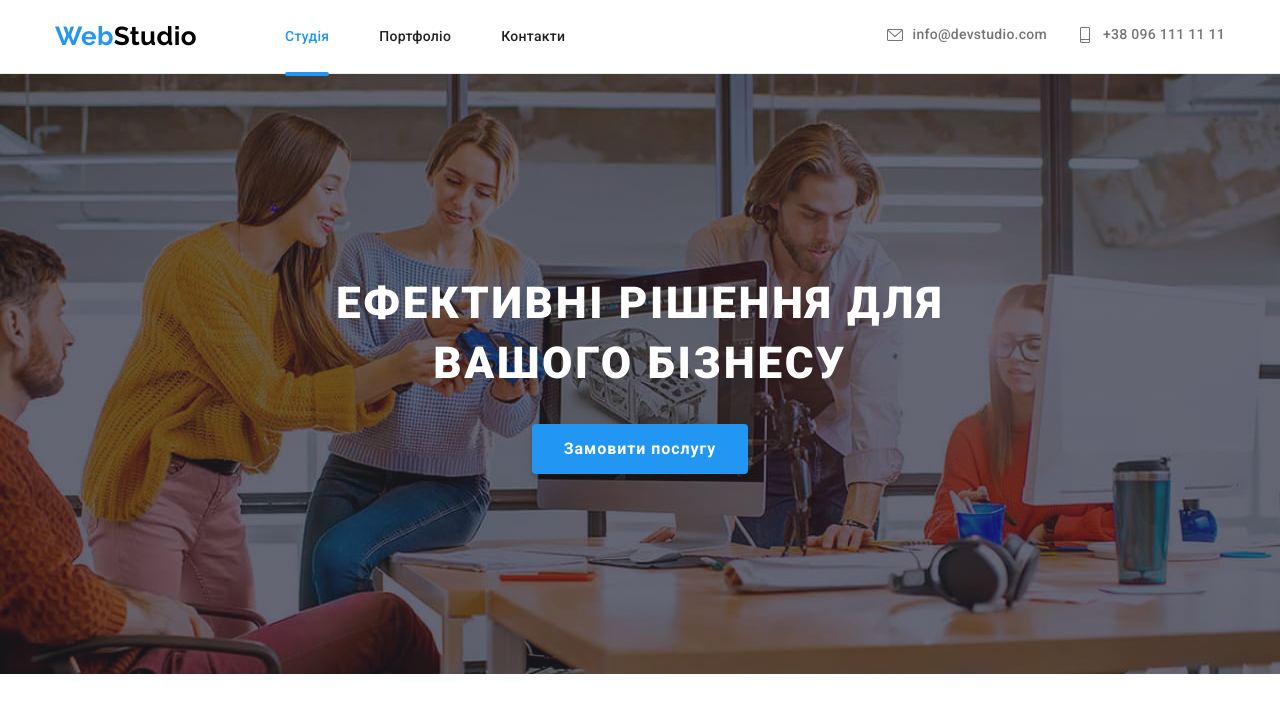
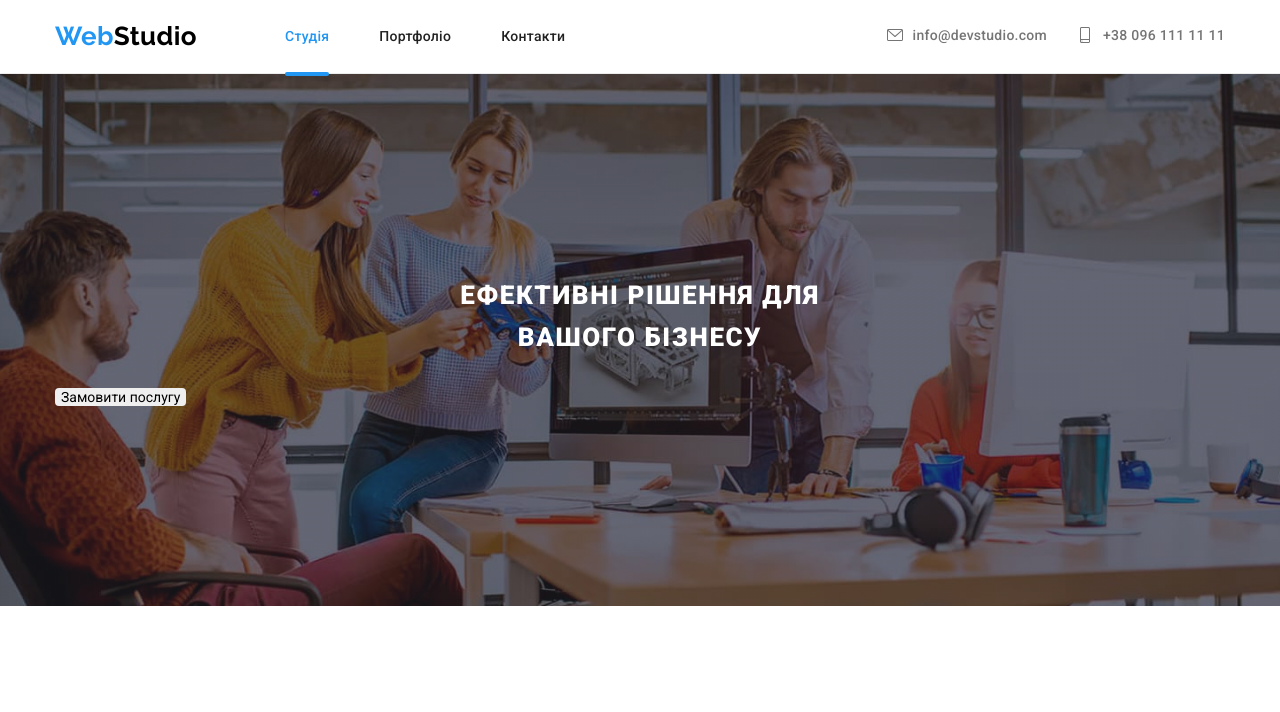
Before and after one commit to Oleksii-Roz/goit-markup-hw-08, a plain HTML site: page index.html in a window 1280 px wide. Drawn offline with nearby package versions, Linux system fonts and the light colour scheme.

Commit message:
hero начало

```diff
--- a/index.html
+++ b/index.html
@@ -139,7 +139,7 @@
 		<!--Основное, тело, main-->
 		<main>
 			<!--Hero. Баннер, кнопка-->
-			<section class="section hero">
+			<section class="hero">
 				<div class="container">
 					<h1 class="hero-text">Ефективні рішення для вашого бізнесу</h1>
 					<button class="hero-btn" type="button" data-modal-open>Замовити послугу</button>
--- a/sass/layout/_header.scss
+++ b/sass/layout/_header.scss
@@ -1,5 +1,12 @@
 /* ==========Header шапка сайта (WebStudio, Студия, Портфолио, Контакты, email, tel) index.html========== */
+.header-flex {
+	display: flex;
+	align-items: center;
+	justify-content: space-between;
+}
+
 // 0 - 767px
+
 @media screen and (max-width: 767px) {
 	.header-nav__first {
 		display: none;
@@ -22,12 +29,7 @@
 	}
 }
 
-.header-flex {
-	display: flex;
-	align-items: center;
-	justify-content: space-between;
-}
-
+// 768px - max
 @media screen and (min-width: 768px) {
 	.mobile-menu-open {
 		display: none;
@@ -112,7 +114,7 @@
 		}
 	}
 }
-
+// 1200px - max
 @media screen and (min-width: 1200px) {
 	.header-contact {
 		display: flex;
@@ -132,6 +134,6 @@
 
 	.header-contact__link {
 		font-size: 14px;
-		line-height: 1.14;
+		line-height: 1.143;
 	}
 }
--- a/sass/layout/_hero.scss
+++ b/sass/layout/_hero.scss
@@ -1,15 +1,69 @@
 /* ==========Hero. Баннер, кнопка index.html========== */
+
+// 0 - 767px
+// @media screen and (max-width: 767px) {
+@media screen and (min-width: 200px) {
 	.hero {
 		background-color: #c4c4c4;
-	max-width: 1600px;
-	height: 600px;
+		padding-top: 118px;
+		padding-bottom: 118px;
 		margin-left: auto;
 		margin-right: auto;
 		background-image: linear-gradient(rgba(47, 48, 58, 0.4), rgba(47, 48, 58, 0.4)),
-		url(../images/hero/1200/jpg/hero-1200.jpg);
+			url(../images/hero/480/jpg/hero-480.jpg);
 		background-repeat: no-repeat;
 		background-position: center;
 		background-size: cover;
+	}
+
+	@media screen and (min-device-pixel-ratio: 2) and (min-width: 480px),
+		screen and (min-resolution: 192dpi) and (min-width: 480px),
+		screen and (min-resolution: 2dppx) and (min-width: 480px) {
+		.hero {
+			background-image: linear-gradient(rgba(47, 48, 58, 0.4), rgba(47, 48, 58, 0.4)),
+				url(../images/hero/480/jpg/hero-480@2x.jpg);
+		}
+	}
+
+	.hero-text {
+		max-width: 360px;
+		width: 100%;
+		font-weight: 900;
+		font-size: 26px;
+		line-height: 1.62;
+		text-align: center;
+		letter-spacing: 0.06em;
+		text-transform: uppercase;
+		color: var(--my-white);
+		margin: 0 auto;
+		margin-bottom: 30px;
+	}
+}
+
+// 768px - max
+@media screen and (min-width: 768px) {
+	.hero {
+		background-image: linear-gradient(rgba(47, 48, 58, 0.4), rgba(47, 48, 58, 0.4)),
+			url(../images/hero/768/jpg/hero-768.jpg);
+	}
+
+	@media screen and (min-device-pixel-ratio: 2) and (min-width: 768px),
+		screen and (min-resolution: 192dpi) and (min-width: 768px),
+		screen and (min-resolution: 2dppx) and (min-width: 768px) {
+		.hero {
+			background-image: linear-gradient(rgba(47, 48, 58, 0.4), rgba(47, 48, 58, 0.4)),
+				url(../images/hero/768/jpg/hero-768@2x.jpg);
+		}
+	}
+}
+
+// 1200px - max
+@media screen and (min-width: 1200px) {
+	.hero {
+		padding-top: 200px;
+		padding-bottom: 200px;
+		background-image: linear-gradient(rgba(47, 48, 58, 0.4), rgba(47, 48, 58, 0.4)),
+			url(../images/hero/1200/jpg/hero-1200.jpg);
 	}
 
 	@media screen and (min-device-pixel-ratio: 2) and (min-width: 1200px),
@@ -20,36 +74,59 @@
 				url(../images/hero/1200/jpg/hero-1200@2x.jpg);
 		}
 	}
-
-.hero-text {
-	font-weight: 900;
-	font-size: 44px;
-	line-height: 1.36;
-	text-align: center;
-	letter-spacing: 0.06em;
-	text-transform: uppercase;
-	color: var(--my-white);
-	width: 696px;
-	margin: 0 auto;
-	margin-bottom: 30px;
 }
 
-.hero-btn {
-	font-family: inherit;
-	font-weight: 700;
-	font-size: 16px;
-	line-height: 1.88;
-	letter-spacing: 0.06em;
-	margin: 0 auto;
-	color: var(--my-white);
-	background: var(--accent-color);
-	box-shadow: 0px 4px 4px rgba(0, 0, 0, 0.15);
-	padding: 10px 32px;
-	align-items: center;
-	transition: background-color var(--transition-value);
+// .hero {
+// 	background-color: #c4c4c4;
+// 	max-width: 1600px;
+// 	height: 600px;
+// 	margin-left: auto;
+// 	margin-right: auto;
+// 	background-image: linear-gradient(rgba(47, 48, 58, 0.4), rgba(47, 48, 58, 0.4)),
+// 		url(../images/hero/1200/jpg/hero-1200.jpg);
+// 	background-repeat: no-repeat;
+// 	background-position: center;
+// 	background-size: cover;
+// }
 
-	&:hover,
-	&:focus {
-		background: #188ce8;
-	}
-}
+// @media screen and (min-device-pixel-ratio: 2) and (min-width: 1200px),
+// 	screen and (min-resolution: 192dpi) and (min-width: 1200px),
+// 	screen and (min-resolution: 2dppx) and (min-width: 1200px) {
+// 	.hero {
+// 		background-image: linear-gradient(rgba(47, 48, 58, 0.4), rgba(47, 48, 58, 0.4)),
+// 			url(../images/hero/1200/jpg/hero-1200@2x.jpg);
+// 	}
+// }
+
+// .hero-text {
+// 	font-weight: 900;
+// 	font-size: 44px;
+// 	line-height: 1.36;
+// 	text-align: center;
+// 	letter-spacing: 0.06em;
+// 	text-transform: uppercase;
+// 	color: var(--my-white);
+// 	width: 696px;
+// 	margin: 0 auto;
+// 	margin-bottom: 30px;
+// }
+
+// .hero-btn {
+// 	font-family: inherit;
+// 	font-weight: 700;
+// 	font-size: 16px;
+// 	line-height: 1.88;
+// 	letter-spacing: 0.06em;
+// 	margin: 0 auto;
+// 	color: var(--my-white);
+// 	background: var(--accent-color);
+// 	box-shadow: 0px 4px 4px rgba(0, 0, 0, 0.15);
+// 	padding: 10px 32px;
+// 	align-items: center;
+// 	transition: background-color var(--transition-value);
+
+// 	&:hover,
+// 	&:focus {
+// 		background: #188ce8;
+// 	}
+// }
```
Also changed, not shown: css/main.css, css/main.min.css, 2 other files. Lines whose indentation alone changed are shown as unchanged.
